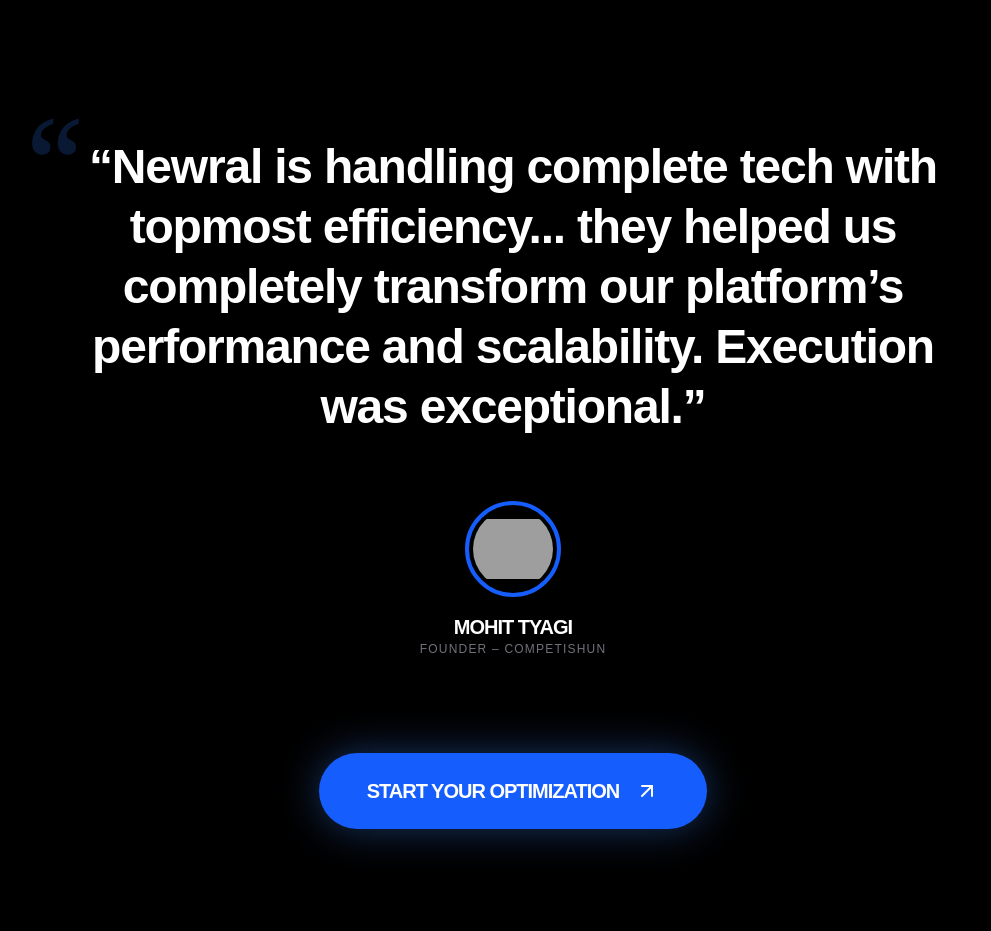
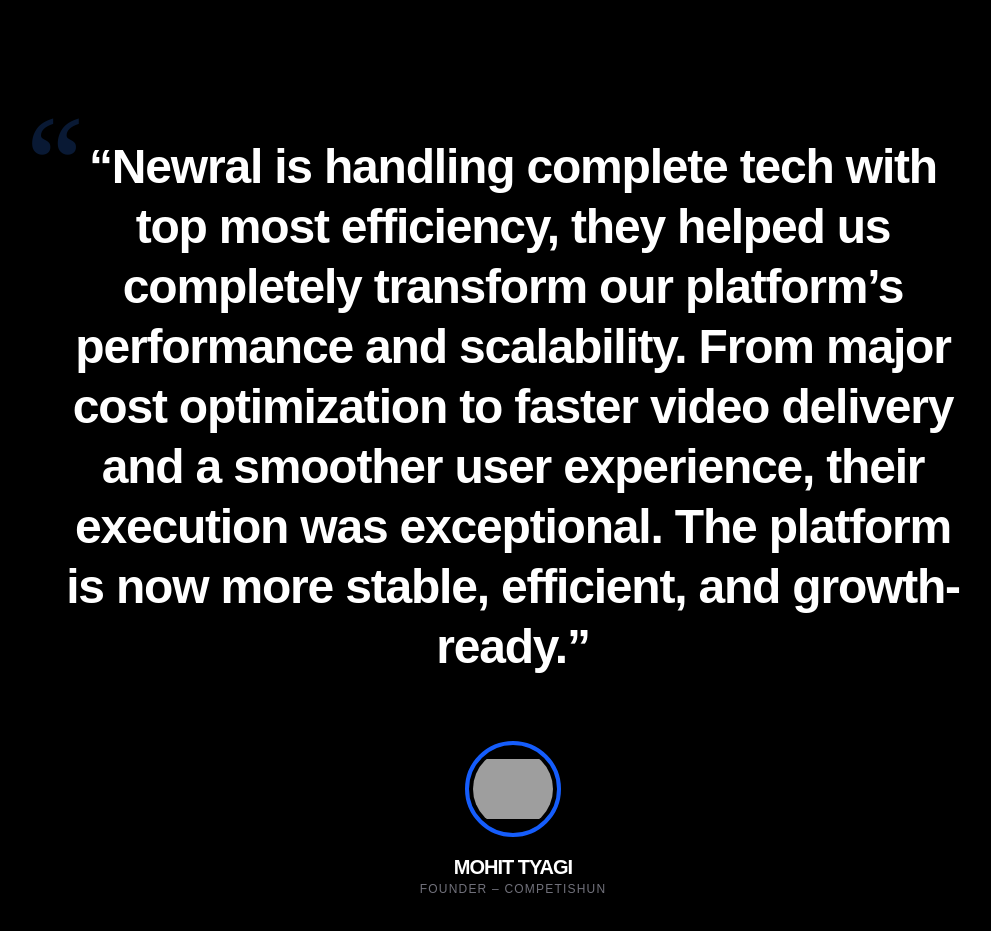
Before and after one commit to manwithcodes24/Newral_Website, a Next.js app: page /case-study/compitishun in a window 1280 px wide. Shown: the part 5980-6911 px from the top of the page, without its empty margins (127-1118 px from the left). Built offline with nearby package versions, Linux system fonts and the light colour scheme; grey boxes are pictures that could not be loaded; a web font is replaced by a local one.

Commit message:
new website v1 live

```diff
--- a/src/app/case-study/compitishun/page.tsx
+++ b/src/app/case-study/compitishun/page.tsx
@@ -326,7 +326,7 @@ export default function CompetishunCaseStudy() {
             initial={{ opacity: 0, y: 20 }} whileInView={{ opacity: 1, y: 0 }}
             className="text-3xl md:text-5xl font-bold leading-tight tracking-tight mb-16 relative z-10"
           >
-            “Newral is handling complete tech with topmost efficiency... they helped us completely transform our platform’s performance and scalability. Execution was exceptional.”
+            “Newral is handling complete tech with top most efficiency, they helped us completely transform our platform’s performance and scalability. From major cost optimization to faster video delivery and a smoother user experience, their execution was exceptional. The platform is now more stable, efficient, and growth-ready.”
           </motion.h2>
 
           <div className="flex flex-col items-center">
```
